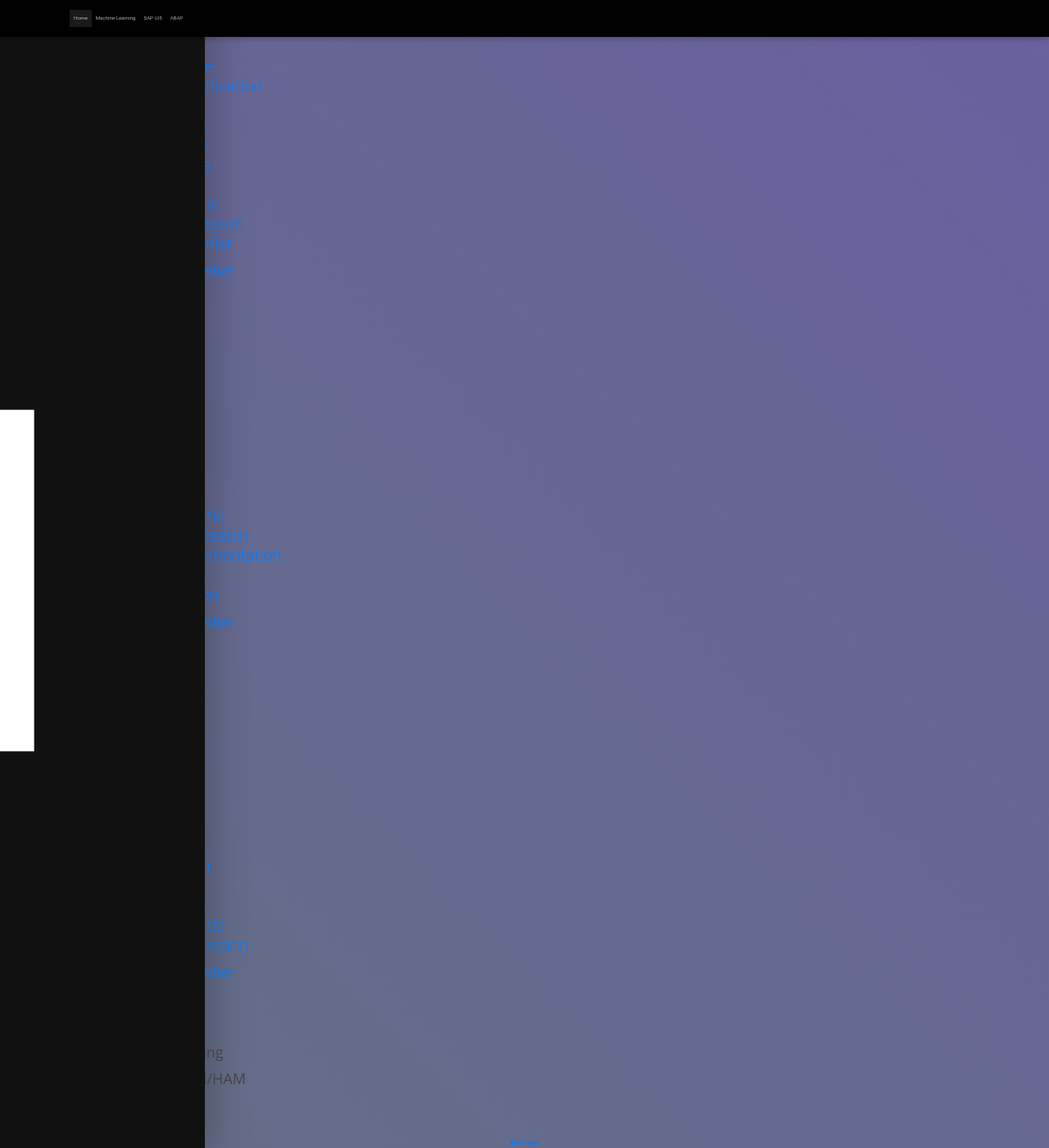
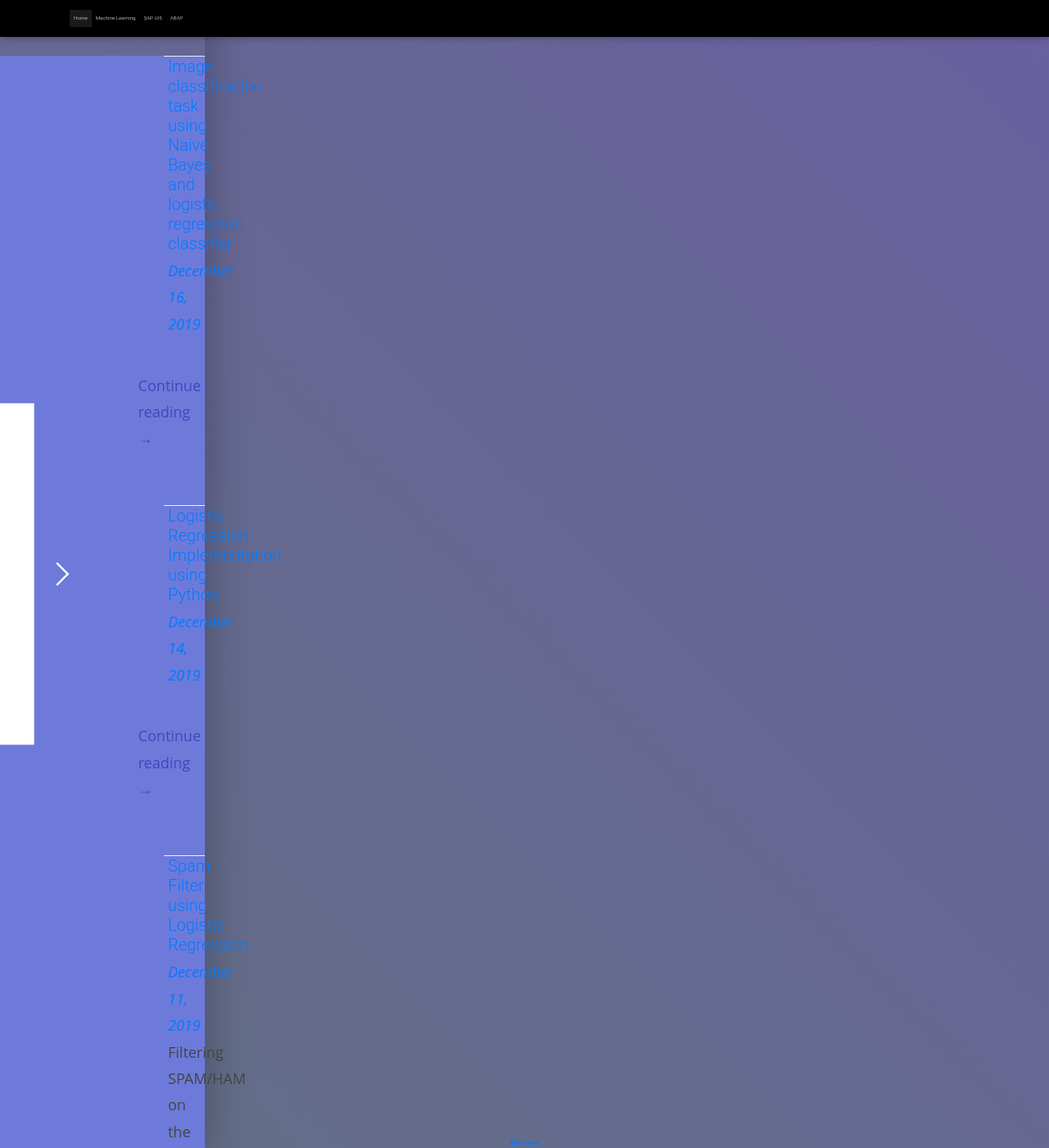
Before and after one commit to GauravChaudhary1/portfolio, a Jekyll site: the page built from machinelearning/index.html, in a window 1280 px wide and 1400 px high. Shown: the whole window at 82% size. Built offline with Jekyll 4.4.1, drawn with Linux system fonts in a browser that asks for light colours; nearby versions of some CDN libraries; some web fonts are replaced.

Commit message:
Update style.css

```diff
--- a/styles/style.css
+++ b/styles/style.css
@@ -356,41 +356,6 @@
         .bg-black {
             background-color: black;
         }
-
-        .sidebar {
-          height: 100%;
-          width: 160px;
-          position: fixed;
-          z-index: 1;
-          top: 64px;
-          left: 0;
-          background-color: #111;
-          overflow-x: hidden;
-          padding-top: 16px;
-        }
-
-        .sidebar a {
-          padding: 6px 8px 6px 16px;
-          text-decoration: none;
-          font-size: 20px;
-          color: #818181;
-          display: block;
-        }
-
-        .sidebar a:hover {
-          color: #f1f1f1;
-        }
-
-        .main {
-          margin-left: 160px; /* Same as the width of the sidenav */
-          padding: 0px 10px;
-        }
-
-        @media screen and (max-height: 450px) {
-          .sidebar {padding-top: 15px;}
-          .sidebar a {font-size: 18px;}
-        }
-
         /** CONTENT **/
 
 article, section {
```
